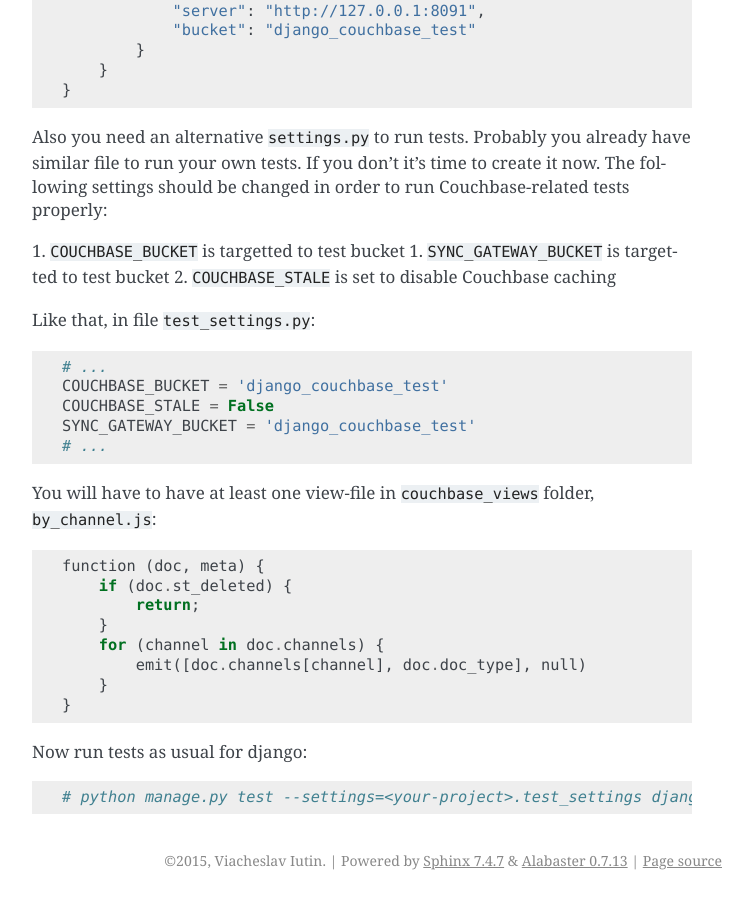
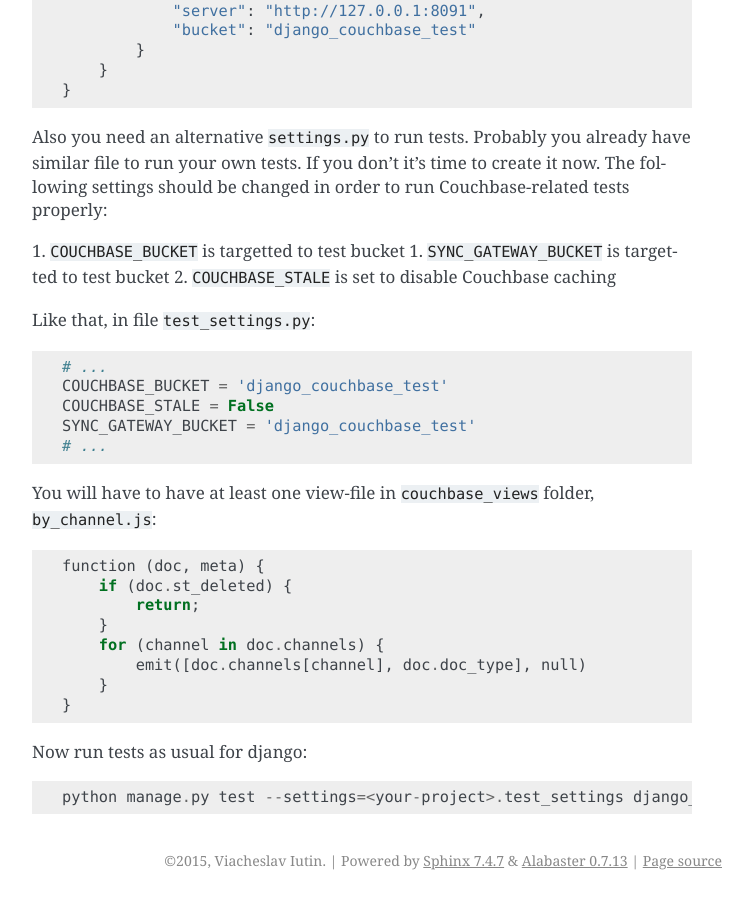
Before and after one commit to smarttradeapp/django_cbtools, a Sphinx documentation site: the page built from docs/installation.rst, in a window 1280 px wide and 900 px high, scrolled down 1806 px. Shown: the whole window, without its empty margins (388-1141 px from the left). Built offline with Sphinx 7.4.7, drawn with Linux system fonts in a browser that asks for light colours.

Commit message:
docs: more consistent docs for command lines

```diff
--- a/docs/installation.rst
+++ b/docs/installation.rst
@@ -119,4 +119,4 @@ You will have to have at least one view-file in ``couchbase_views`` folder, ``by
 
 Now run tests as usual for django::
 
-    # python manage.py test --settings=<your-project>.test_settings django_couchbase
+    python manage.py test --settings=<your-project>.test_settings django_couchbase
```
